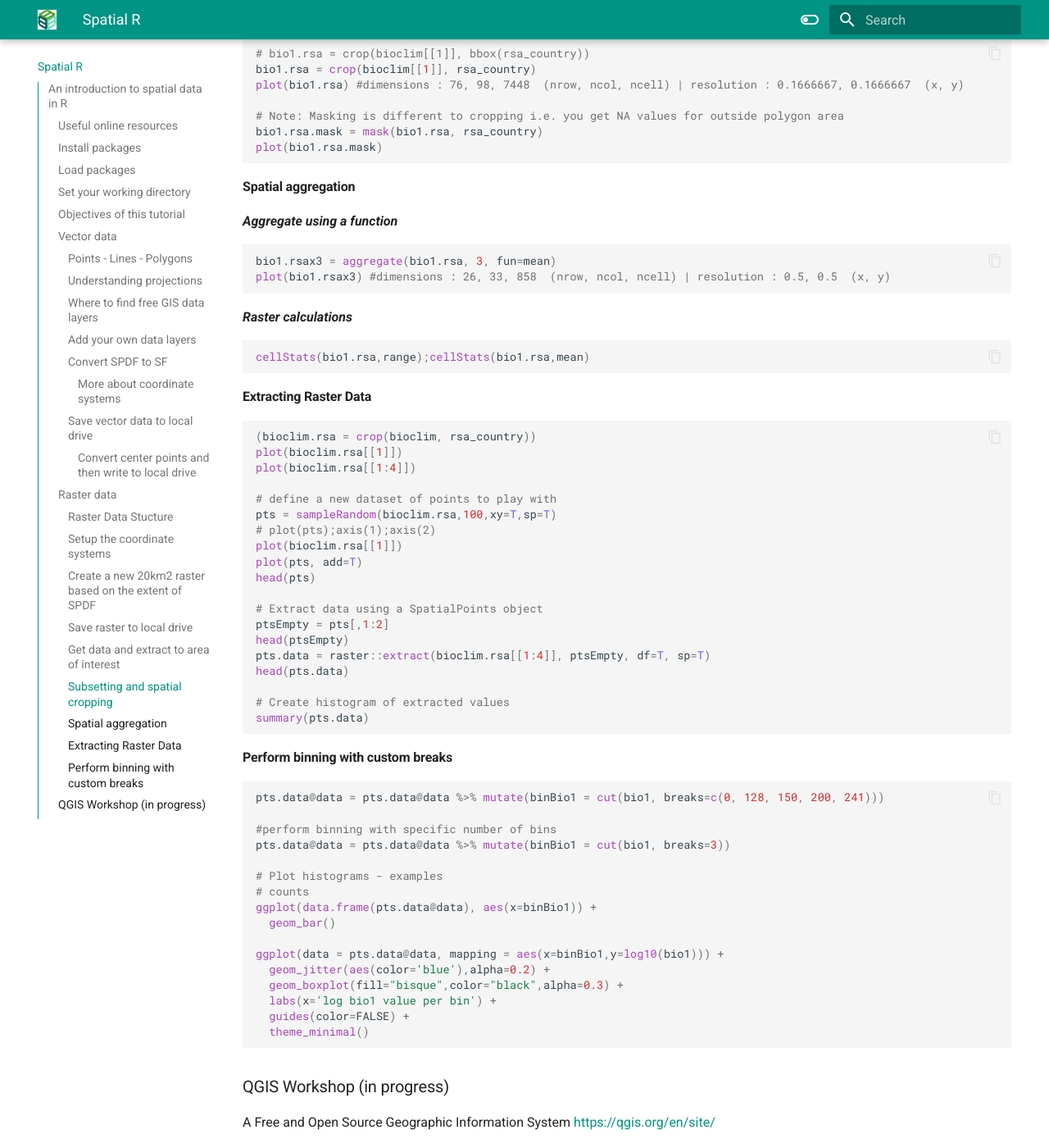
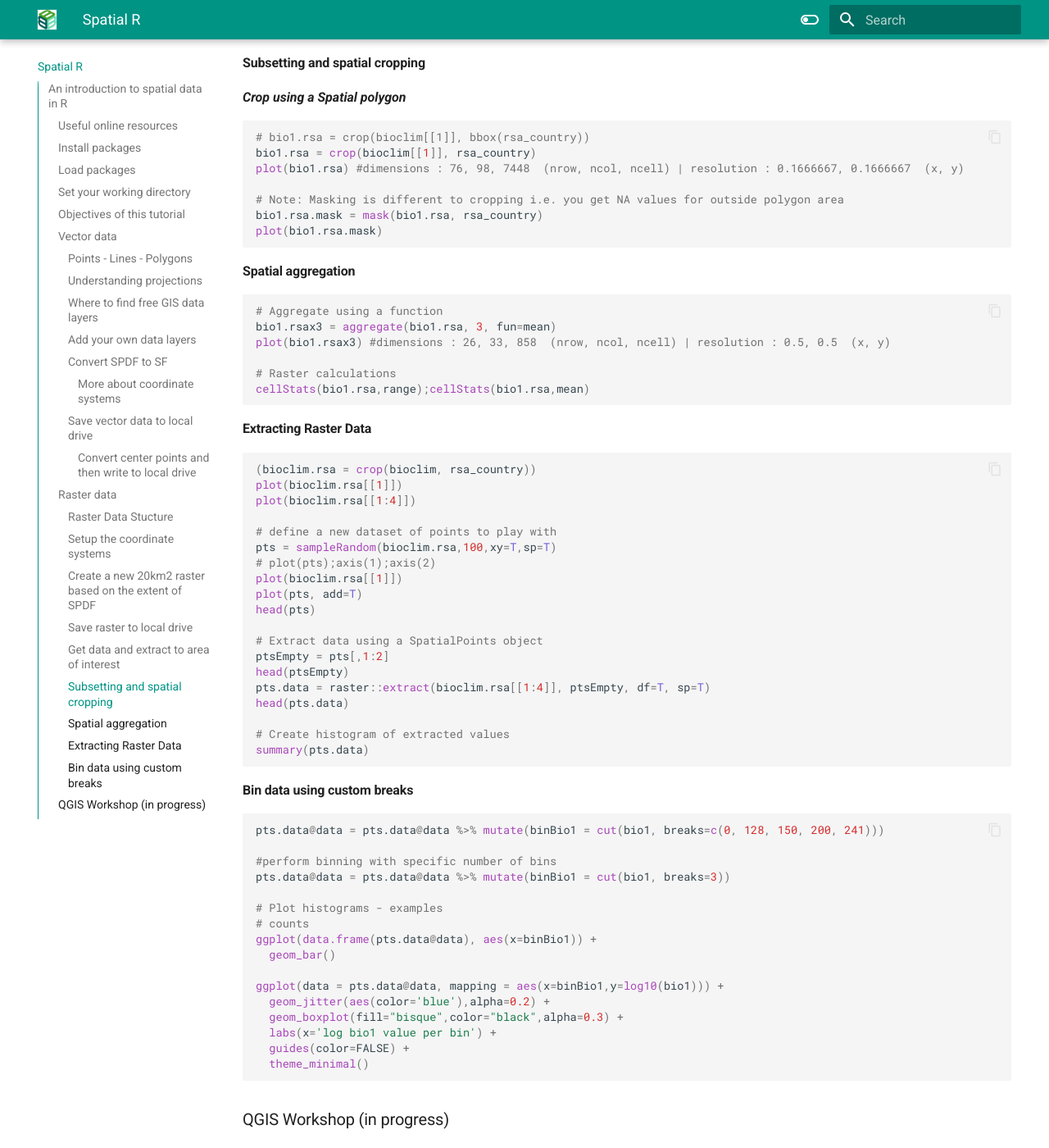
Before and after one commit to BioMath-Lab/biomath-docs, an MkDocs documentation site: the page built from docs/spatial_r.md, in a window 1280 px wide and 1400 px high, scrolled down 6158 px. Shown: the whole window at 82% size. Built offline with MkDocs 1.6.1 and Material for MkDocs 9.7.7, drawn with Linux system fonts in a browser that asks for light colours; some of the changed text lies outside the part shown.

Commit message:
Update spatial_r.md

````diff
--- a/docs/spatial_r.md
+++ b/docs/spatial_r.md
@@ -105,7 +105,7 @@
 
 #### Where to find free GIS data layers
 
-[https://mapcruzin.com/](https://mapcruzin.com/free-south-africa-arcgis-maps-shapefiles.htm
+[https://mapcruzin.com/](https://mapcruzin.com/free-south-africa-arcgis-maps-shapefiles.htm)
 [https://data.humdata.org/dataset/](https://data.humdata.org/dataset/cod-ab-zaf?)
 [https://africaopendata.org/](https://africaopendata.org/group/south-africa?res_format=SHP)
 [https://egis.environment.gov.za/data_egis/](https://egis.environment.gov.za/data_egis/data_download/current)
@@ -320,13 +320,12 @@
 plot(bio1.rsa.mask)
 ```
 #### Spatial aggregation
-***Aggregate using a function***
 ```r
+# Aggregate using a function
 bio1.rsax3 = aggregate(bio1.rsa, 3, fun=mean)
 plot(bio1.rsax3) #dimensions : 26, 33, 858  (nrow, ncol, ncell) | resolution : 0.5, 0.5  (x, y)
-```
-***Raster calculations***
-```r
+
+# Raster calculations
 cellStats(bio1.rsa,range);cellStats(bio1.rsa,mean)
 ```
 #### Extracting Raster Data
@@ -351,7 +350,7 @@
 # Create histogram of extracted values
 summary(pts.data)
 ```
-#### Perform binning with custom breaks
+#### Bin data using custom breaks
 ```r
 pts.data@data = pts.data@data %>% mutate(binBio1 = cut(bio1, breaks=c(0, 128, 150, 200, 241)))
 
````
